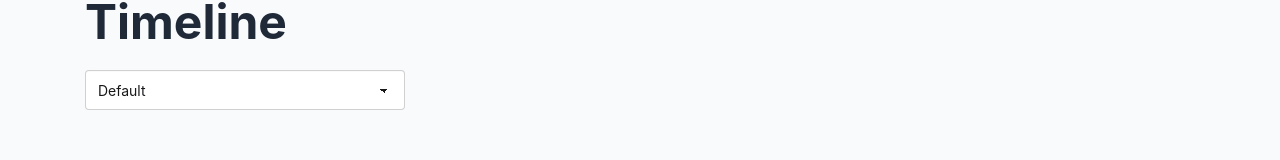
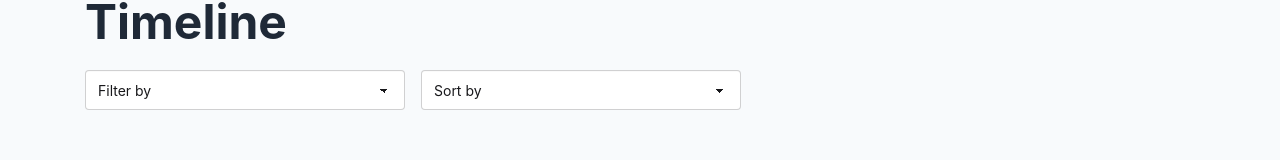
Before and after one commit to prottoymankin/assignment-07-keen-keeper, a React (Vite) app: page /timeline in a window 1280 px wide. Shown: the part 163-323 px from the top of the page. Built offline with nearby package versions, Linux system fonts and the light colour scheme.

Commit message:
Add filter functionality

```diff
--- a/src/pages/TimelinePage.jsx
+++ b/src/pages/TimelinePage.jsx
@@ -4,26 +4,53 @@ import TimelineCard from "../components/TimelinePage/TimelineCard";
 
 const TimelinePage = () => {
   const { timelines } = useContext(TimelineContext);
-  const [sortType, setSortType] = useState("Default");
-  const [fillteredTimelines, setFilteredTimelines] = useState(timelines);
+  const [sortType, setSortType] = useState('');
+  const [filterType, setFilterType] = useState('');
+  const [processedData, setProcessedData] = useState(timelines);
 
   const handleSortType = (e) => {
     setSortType(e.target.value);
   }
 
+  const handleFilterType = (e) => {
+    setFilterType(e.target.value);
+  }
+
+  // For Sorting
   useEffect(() => {
     if (sortType === 'Oldest') {
-      setFilteredTimelines(prev => (
+      setProcessedData(prev => (
         [...prev].sort((a, b) => new Date(a.callingDate) - new Date(b.callingDate))
       ));
     } else if (sortType === 'Newest') {
-      setFilteredTimelines(prev => (
+      setProcessedData(prev => (
         [...prev].sort((a, b) => new Date(b.callingDate) - new Date(a.callingDate))
       ));
     } else {
-      setFilteredTimelines(timelines);
+      setProcessedData(timelines);
     }
-  }, [sortType])
+  }, [sortType]);
+
+  useEffect(() => {
+    if (filterType === 'Call') {
+      setProcessedData(timelines);
+      setProcessedData(prev => (
+        prev.filter(t => t.type === 'Call')
+      ))
+    } else if (filterType === 'Text') {
+      setProcessedData(timelines);
+      setProcessedData(prev => (
+        prev.filter(t => t.type === 'Text')
+      ))
+    } else if (filterType === 'Video') {
+      setProcessedData(timelines);
+      setProcessedData(prev => (
+        prev.filter(t => t.type === 'Video')
+      ))
+    } else {
+      setProcessedData(timelines);
+    }
+  }, [filterType]);
 
   return (
     <section className="bg-[#F8FAFC] grow px-4 py-10 lg:py-20 w-full">
@@ -31,21 +58,32 @@ const TimelinePage = () => {
         <header className="space-y-6">
           <h2 className="font-bold text-3xl md:text-4xl lg:text-5xl text-[#1F2937]">Timeline</h2>
 
+          <div className="flex flex-col sm:flex-row gap-4">
+            <select defaultValue='Filter by' className="select" onChange={handleFilterType}>
+              <option disabled={true}>Filter by</option>
+              <option>Default</option>
+              <option>Call</option>
+              <option>Text</option>
+              <option>Video</option>
+            </select>
+
             <select
-            defaultValue={sortType}
+              defaultValue='Sort by'
               className="select"
               name="filterType"
               onChange={handleSortType}
             >
+              <option disabled={true}>Sort by</option>
               <option>Default</option>
               <option>Oldest</option>
               <option>Newest</option>
             </select>
+          </div>
         </header>
 
         <div className="space-y-6">
           {
-            fillteredTimelines.map((timeline, index) => (
+            processedData.map((timeline, index) => (
               <TimelineCard
                 key={index}
                 timeline={timeline}
```
Lines whose indentation alone changed are shown as unchanged.
